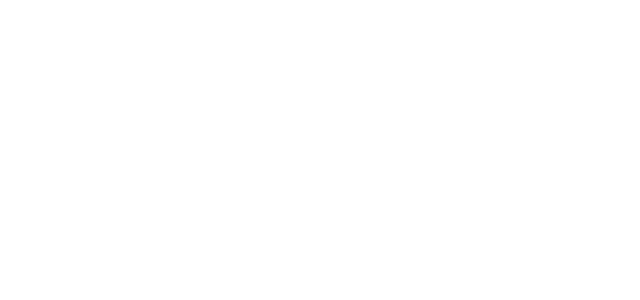
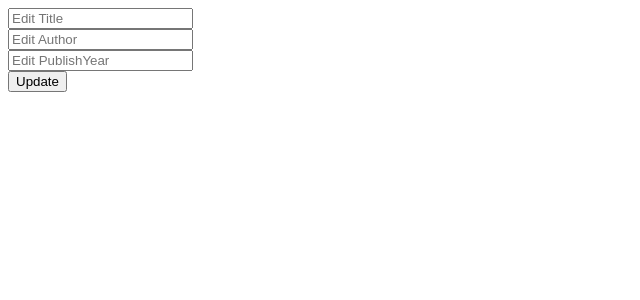
Before and after one commit to iztihad110/BookStore-App, a React (Vite) app in the folder Client/: page /edit-book/1 in a window 1280 px wide. Before the commit this address had no page. Shown: the top 300 px of the page, without its empty margins (0-640 px from the left). Built offline with nearby package versions, Linux system fonts and the light colour scheme; no server answers.

Commit message:
The Edit Book option was added

```diff
--- a/Client/src/Routes.jsx
+++ b/Client/src/Routes.jsx
@@ -2,13 +2,15 @@
 import HomePage from "./homePage"
 import CreateBook from "./createBook"
 import DeleteBook from "./deleteBook"
+import EditBook from "./editBook"
 function RouterComponent(){
 
     return (
         <Routes>
             <Route path="/" element={<HomePage/>} />
             <Route path="/create-book" element={<CreateBook/>} />
-            <Route path="/delete-book/:id" element={<DeleteBook/>}></Route>
+            <Route path="/delete-book/:id" element={<DeleteBook/>} />
+            <Route path="/edit-book/:id" element={<EditBook/>}/>
         </Routes>
     )
 }
--- a/Client/src/createBook.jsx
+++ b/Client/src/createBook.jsx
@@ -1,11 +1,14 @@
 import React, { useState } from "react";
 import axios from "axios";
+import { useNavigate } from "react-router-dom";
 function CreateBook(){
     let [bookData, setBookData] = useState({
         title: "",
         author: "",
         publishYear: ""
     })
+
+    let navigate = useNavigate();
 
     let handleChange = (e) =>{
         let {name, value} = e.target;
@@ -16,8 +19,10 @@
         e.preventDefault();
 
         try{
-            let response = await axios.post("http://localhost:3000/books", bookData);
-            alert(response.data.message);
+            let response = await axios.post("http://localhost:3000/books", bookData).then(()=>{
+                navigate('/');
+            });
+
         }
         catch(error){
 
--- /dev/null
+++ b/Client/src/editBook.jsx
@@ -0,0 +1,65 @@
+import axios from "axios";
+import { useEffect, useState } from "react";
+import { useNavigate, useParams } from "react-router-dom";
+
+function EditBook(){
+    let [bookData, setBookData] = useState({
+        title: "",
+        author: "",
+        publishYear: ""
+    })
+
+    let {id} = useParams();
+    let navigate = useNavigate();
+
+    useEffect(()=>{
+        let fetchData = async ()=>{
+            try{
+                let response = await axios.get(`http://localhost:3000/books/${id}`);
+                setBookData(response.data);
+            }
+            catch(error){
+                alert(error.message);
+            }
+        }
+
+        fetchData();
+    }, [])
+
+    let handleChange = (e)=>{
+        let {name, value} = e.target;
+        setBookData({...bookData, [name]: value});
+    }
+
+    let handleSubmit = async (e)=>{
+        try{
+            let response = await axios.put(`http://localhost:3000/books/${id}`, bookData).then(()=>{navigate('/')});
+
+        }
+        catch(error){
+            alert(error.message);
+        }
+    }
+
+    return (
+        <div>
+           <form action="">
+                <div>
+                    <input type="text" placeholder="Edit Title" id="title" name="title" value={bookData.title} onChange={handleChange}/>
+                </div>
+                <div>
+                    <input type="text" placeholder="Edit Author" id="author" name="author" value={bookData.author} onChange={handleChange}/>
+                </div>
+                <div>
+                    <input type="text" placeholder="Edit PublishYear" id="publishYear" name="publishYear" value={bookData.publishYear} onChange={handleChange}/>
+                </div>
+                <div>
+                    <button type="button" onClick={handleSubmit}>Update</button>
+                </div>
+           </form>
+        </div>
+    )
+
+
+}
+export default EditBook;
--- a/Client/src/homePage.jsx
+++ b/Client/src/homePage.jsx
@@ -5,29 +5,15 @@
 function HomePage(){
 
    let [bookData, setBookData] = useState([]);
-   let [delId, setDelId] = useState();
    let navigate = useNavigate();
 
-   let handleDelete = (Id)=>{
-      setDelId(Id);
-   }
+
    let handleNavigation = (link)=>{
       navigate(link);
    }
 
-   // let handleDelete = async (id)=>{
-   //    try{
-   //       let response = await axios.delete(`http://localhost:3000/books/${id}`);
-   //       let newbookData = bookData.filter((item)=> item._id!=id);
-   //       setBookData(newbookData);
 
-   //    }
-   //    catch(error){
-   //       alert(error.message);
-   //    }
-   // }
-
-   let handleClick = (link, id)=>{
+   let handleClick = (link)=>{
       //handleDelete(id);
       handleNavigation(link);
    }
@@ -54,6 +40,7 @@
                   return <div>
                      <span>{item.title}</span>
                      <button type="button" onClick={()=>handleClick(`/delete-book/${item._id}`)}>Delete Book</button>
+                     <button type="button" onClick={()=>handleClick(`/edit-book/${item._id}`)}>Edit Book</button>
                   </div>
                })
             }
```
